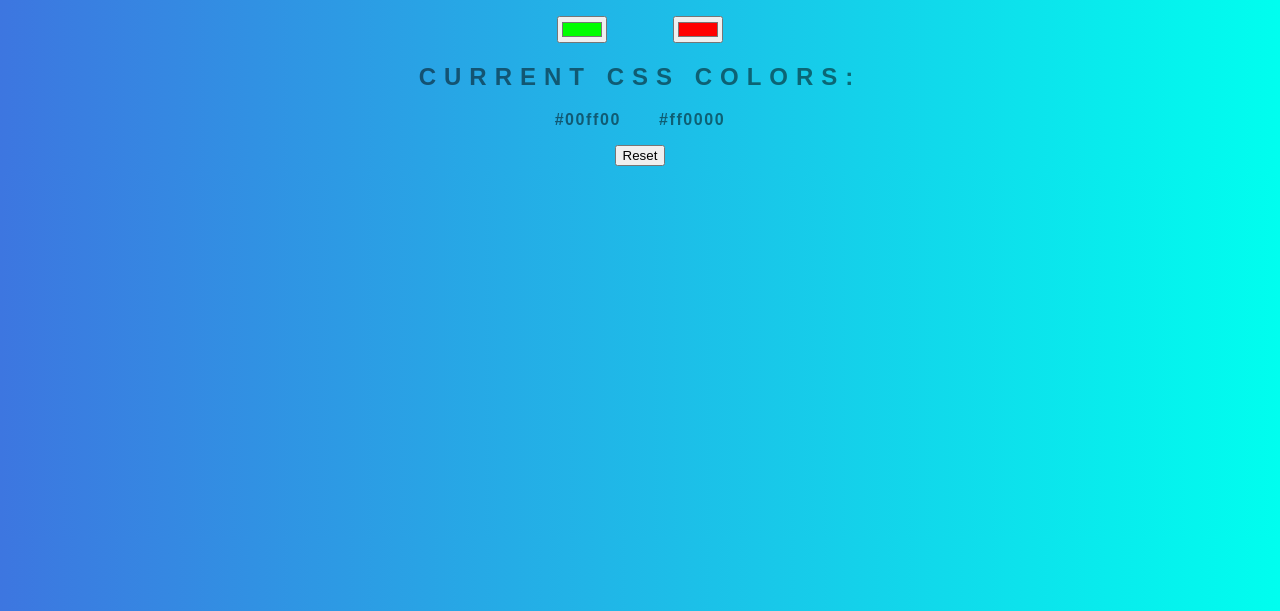
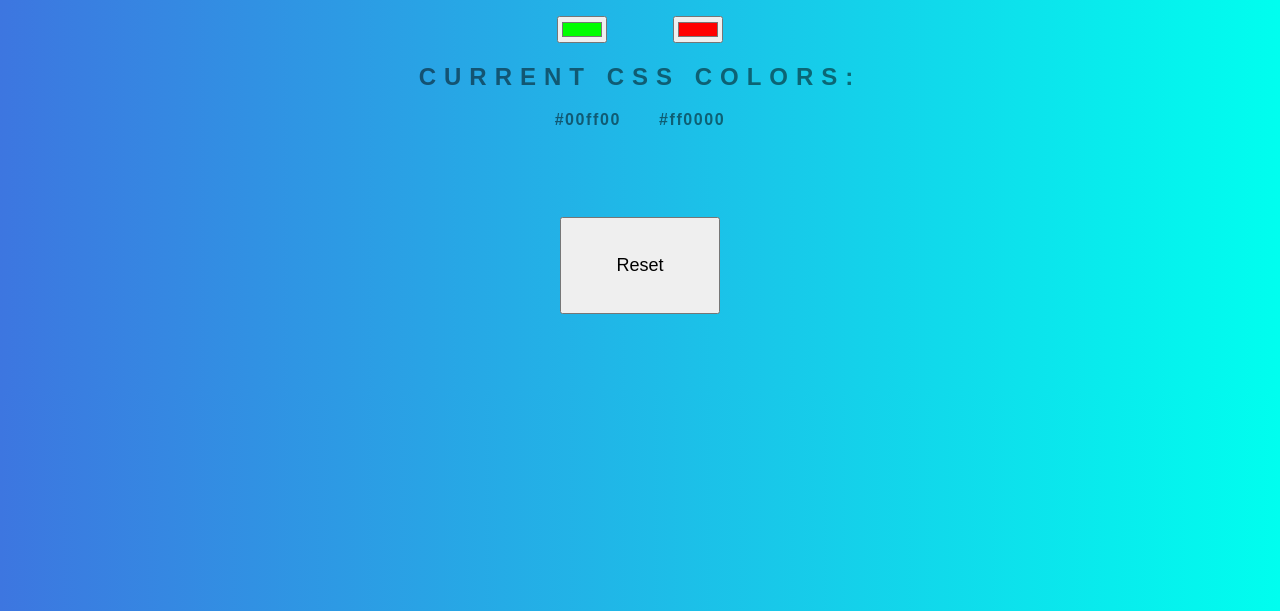
Before and after one commit to amadeus-aleksei/background-generator, a plain HTML site: page index.html in a window 1280 px wide. Shown: the part 189-800 px from the top of the page. Drawn offline with Linux system fonts and the light colour scheme.

Commit message:
Add files via upload

```diff
--- a/script.js
+++ b/script.js
@@ -7,6 +7,7 @@ var button = document.querySelector("button");
 h3.textContent=color1.value + " " + color2.value;
 
 color1.addEventListener("input", function(){
+    console.log(color1.value);
     body.style.background="linear-gradient(to right, "+color1.value
         +", "+color2.value+")";
         h3.textContent=color1.value + " " + color2.value;
--- a/style.css
+++ b/style.css
@@ -6,6 +6,12 @@ body {
     letter-spacing:.5em;
     top: 15%;
     background: linear-gradient(to right, #3d76e0, #00feef);
+}
+
+button {
+    padding: 2em 3em;
+    margin: 4em 0;
+    font-size:large;
 }
 
 input {
```
